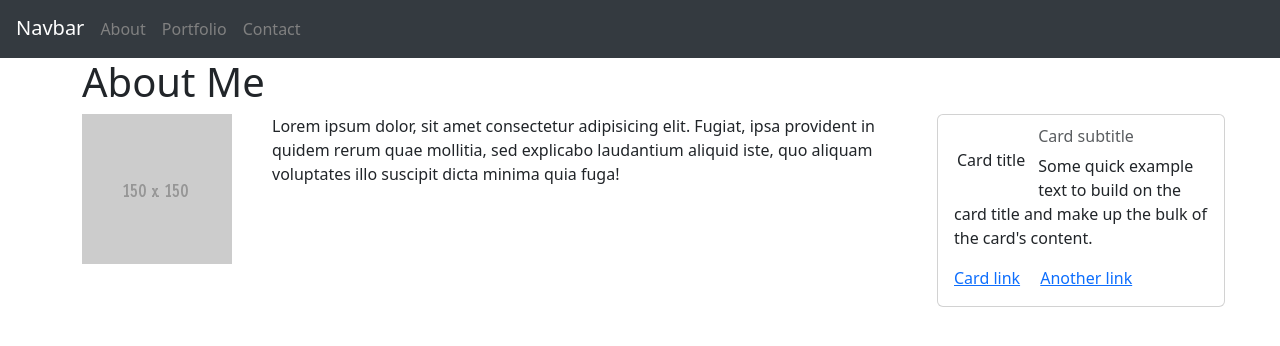
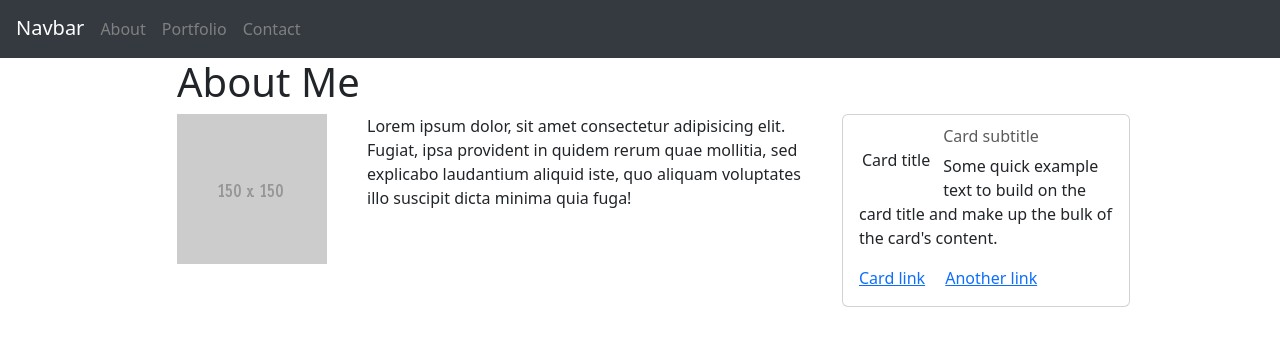
Before and after one commit to benzed3/CardLayout_02-16, a plain HTML site: page index.html in a window 1280 px wide. Drawn offline with nearby package versions, Linux system fonts and the light colour scheme.

Commit message:
rearranged cols and rows

```diff
--- a/index.html
+++ b/index.html
@@ -22,18 +22,21 @@
     <div class="container">
 
         <div class="row">
-            <div class="col-sm-12">
+            <div class="col-sm-1"></div>
+            <div class="col-sm-10">
                 <h1>About Me</h1>
             </div>
+            <div class="col-sm-1"></div>
         </div>
 
         <div class="row">
 
+            <div class="col-sm-1"></div>
             <div class="col-sm-2">
                 <img src="150x150.gif" alt="150x150img">
             </div>
 
-            <div class="col-sm-7">
+            <div class="col-sm-5">
                 <p>Lorem ipsum dolor, sit amet consectetur adipisicing elit. Fugiat, ipsa provident in quidem rerum quae
                     mollitia, sed explicabo laudantium aliquid iste, quo aliquam voluptates illo suscipit dicta minima
                     quia fuga!</p>
@@ -52,6 +55,8 @@
                 </div>
             </div>
 
+            <div class="col-sm-1"></div>
+
         </div>
 
     </div>
--- a/style.css
+++ b/style.css
@@ -28,3 +28,5 @@ h5 {
     color: gray;
     font-size: 16px;
 }
+
+/*container*/
```
